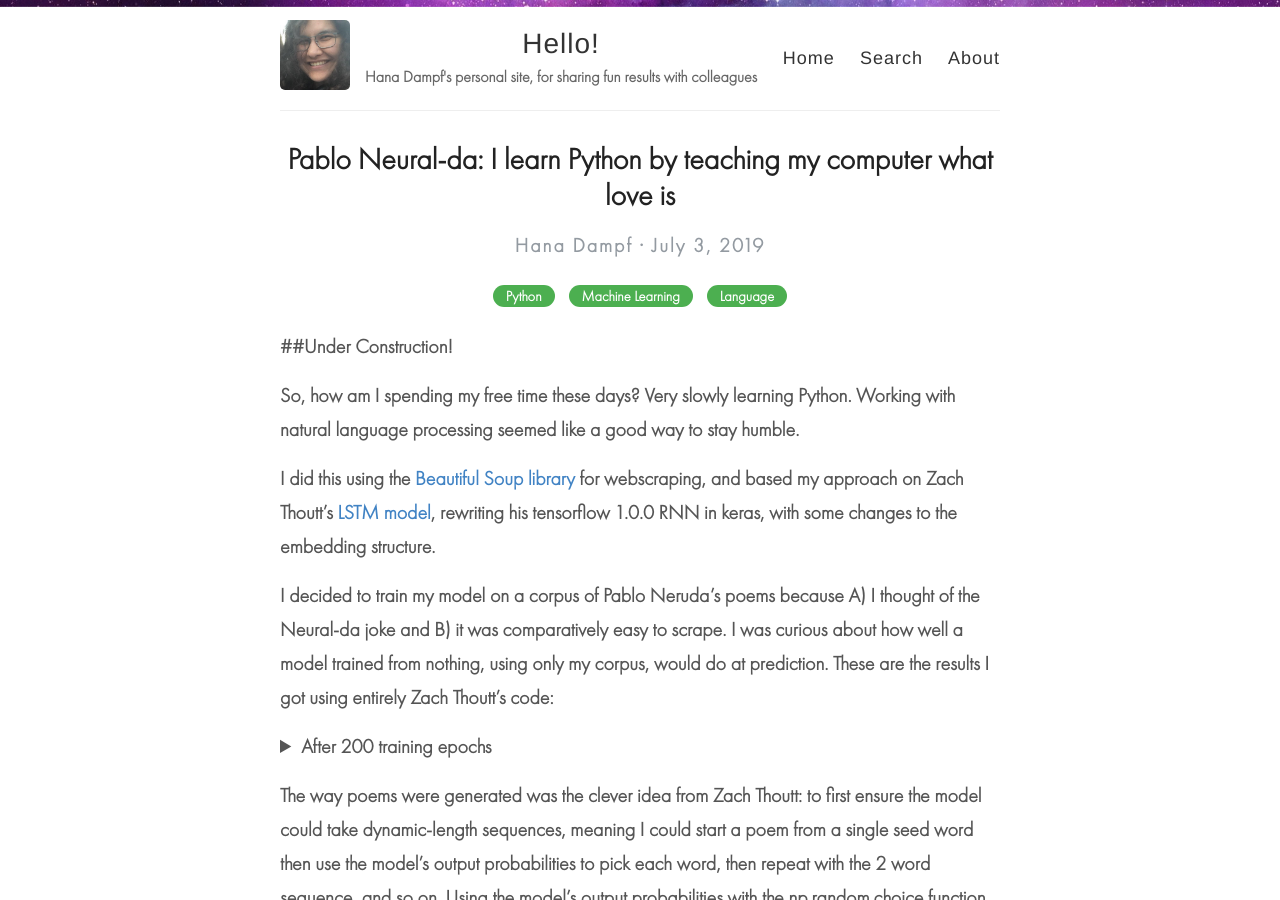
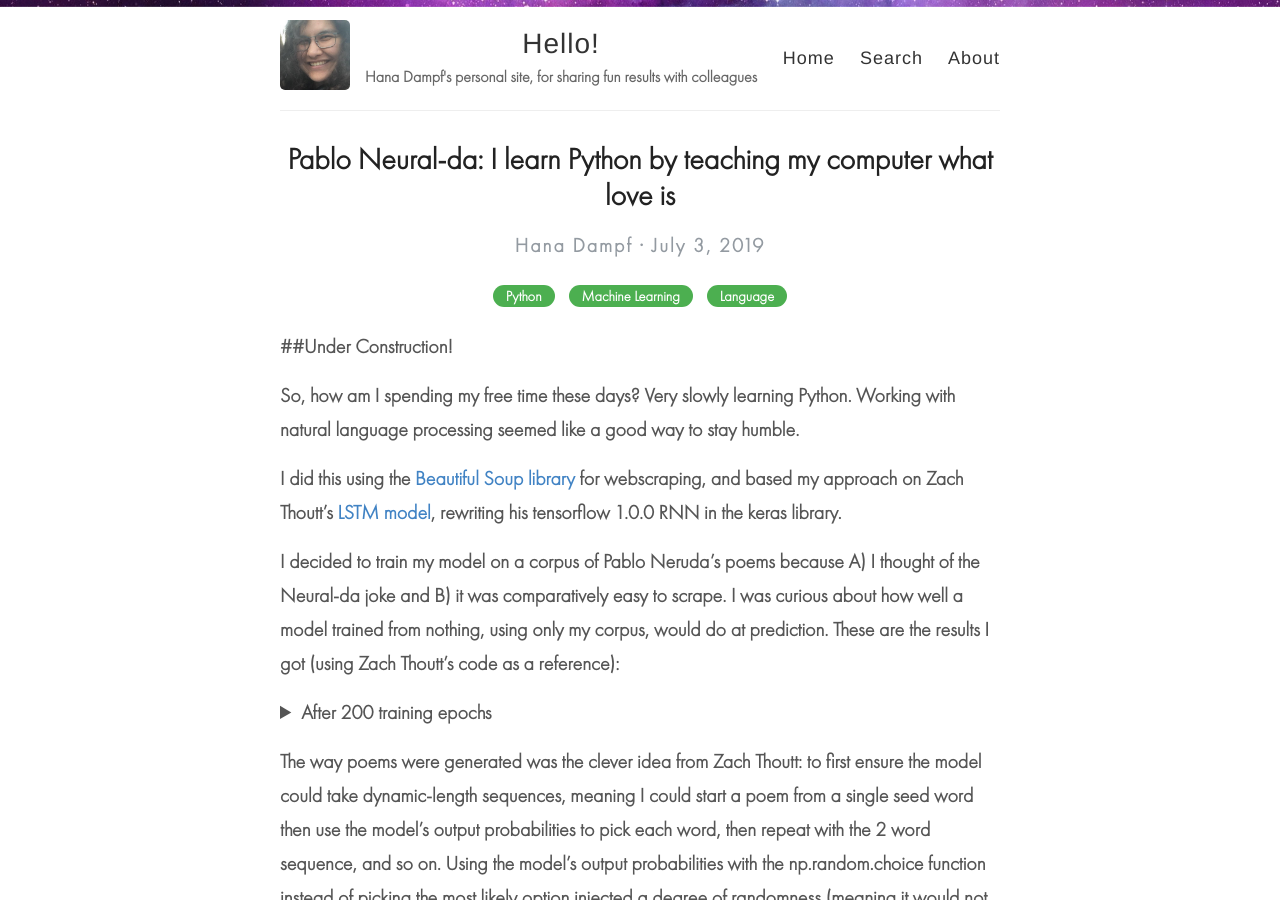
Before and after one commit to hana-dampf/hana-dampf.github.io, a Jekyll site: the page built from _posts/2019-07-03-NLPinPython.md, in a window 1280 px wide and 900 px high. Built offline with Jekyll 4.4.1, drawn with Linux system fonts in a browser that asks for light colours; comment, search, counter and statistics services are not loaded.

Commit message:
Update 2019-07-03-NLPinPython.md

```diff
--- a/_posts/2019-07-03-NLPinPython.md
+++ b/_posts/2019-07-03-NLPinPython.md
@@ -8,9 +8,9 @@ categories: [Python, Machine Learning, Language]
 
 So, how am I spending my free time these days? Very slowly learning Python. Working with natural language processing seemed like a good way to stay humble.
 
-I did this using the [Beautiful Soup library](https://www.crummy.com/software/BeautifulSoup/bs4/doc/) for webscraping, and based my approach on Zach Thoutt's [LSTM model](https://github.com/zackthoutt/got-book-6), rewriting his tensorflow 1.0.0 RNN in keras, with some changes to the embedding structure.
+I did this using the [Beautiful Soup library](https://www.crummy.com/software/BeautifulSoup/bs4/doc/) for webscraping, and based my approach on Zach Thoutt's [LSTM model](https://github.com/zackthoutt/got-book-6), rewriting his tensorflow 1.0.0 RNN in the keras library.
 
-I decided to train my model on a corpus of Pablo Neruda's poems because A) I thought of the Neural-da joke and B) it was comparatively easy to scrape. I was curious about how well a model trained from nothing, using only my corpus, would do at prediction. These are the results I got using entirely Zach Thoutt's code:
+I decided to train my model on a corpus of Pablo Neruda's poems because A) I thought of the Neural-da joke and B) it was comparatively easy to scrape. I was curious about how well a model trained from nothing, using only my corpus, would do at prediction. These are the results I got (using Zach Thoutt's code as a reference):
 
 
 <details>
```
